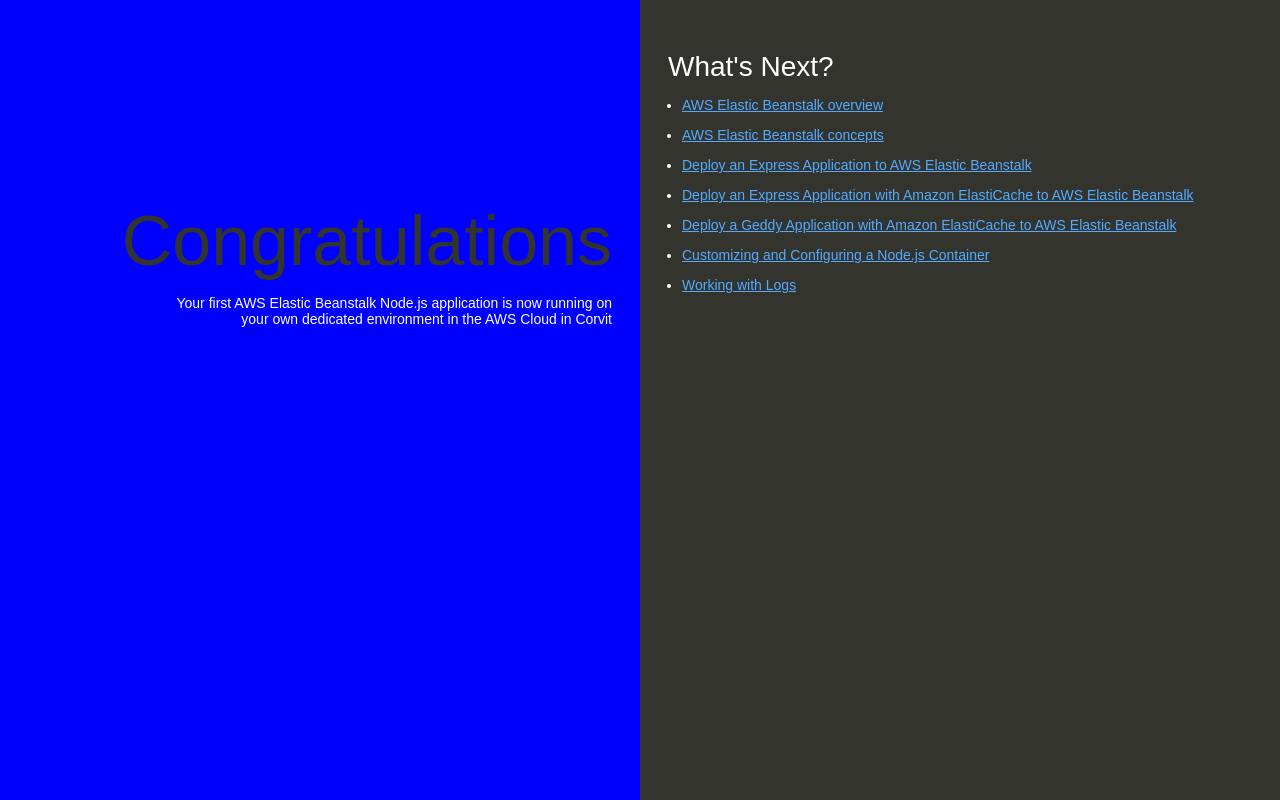
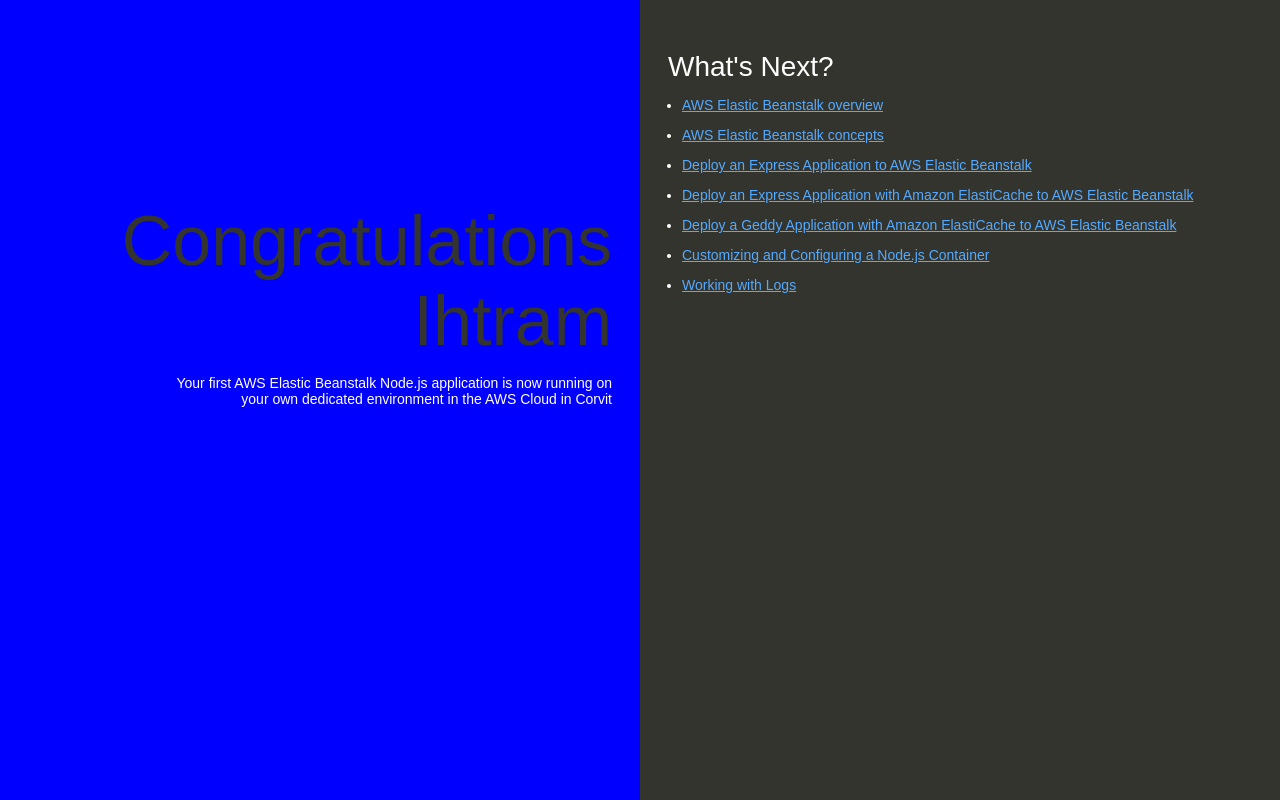
Before and after one commit to ihtramhfz87/Ihtram, a website: page index.html in a window 1280 px wide. Drawn offline with Linux system fonts and the light colour scheme.

Commit message:
Update index.html

```diff
--- a/index.html
+++ b/index.html
@@ -86,7 +86,7 @@
 
 <body>
   <div class="textColumn">
-    <h1>Congratulations</h1>
+    <h1>Congratulations Ihtram</h1>
     <p>Your first AWS Elastic Beanstalk Node.js application is now running on your own dedicated environment in the AWS
       Cloud in Corvit</p>
   </div>
```
